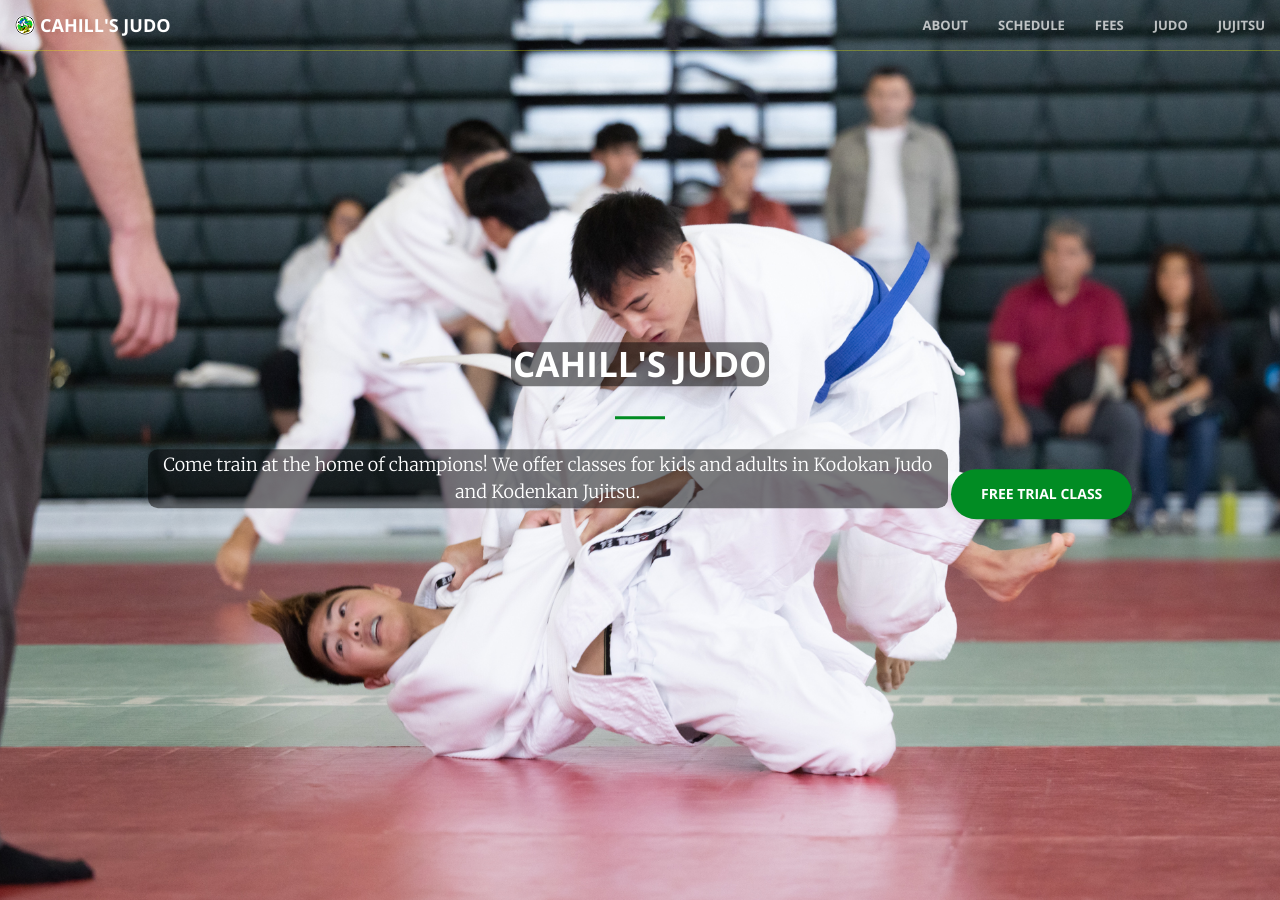
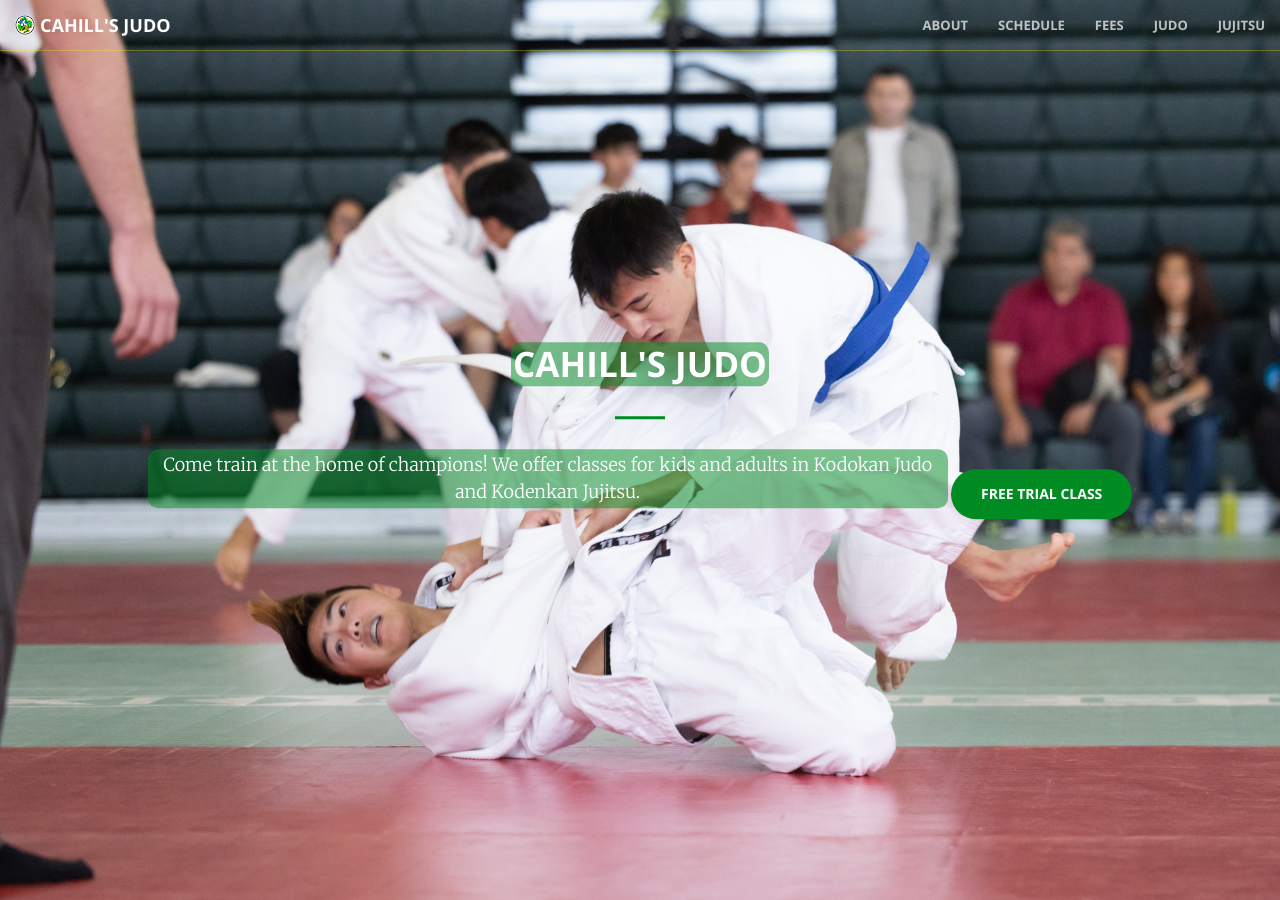
Before and after one commit to cahillsjudo/cahillsjudo.github.io, a Jekyll site: the page built from index.html, in a window 1280 px wide and 900 px high. Built offline with Jekyll 4.4.1, drawn with Linux system fonts in a browser that asks for light colours.

Commit message:
Update _base.scss

```diff
--- a/_sass/_base.scss
+++ b/_sass/_base.scss
@@ -453,7 +453,7 @@ body {
 }
 
 .pop-text {
-  background-color: rgba(0, 0, 0, 0.5); /* semi-transparent black */
+  background-color: rgba(1, 140, 35, 0.5); /* semi-transparent black */
   color: white;                        /* make text white for contrast */
   padding: 0.25rem;                       /* space inside the background box */
   border-radius: 10px;                 /* optional: rounded corners */
```
